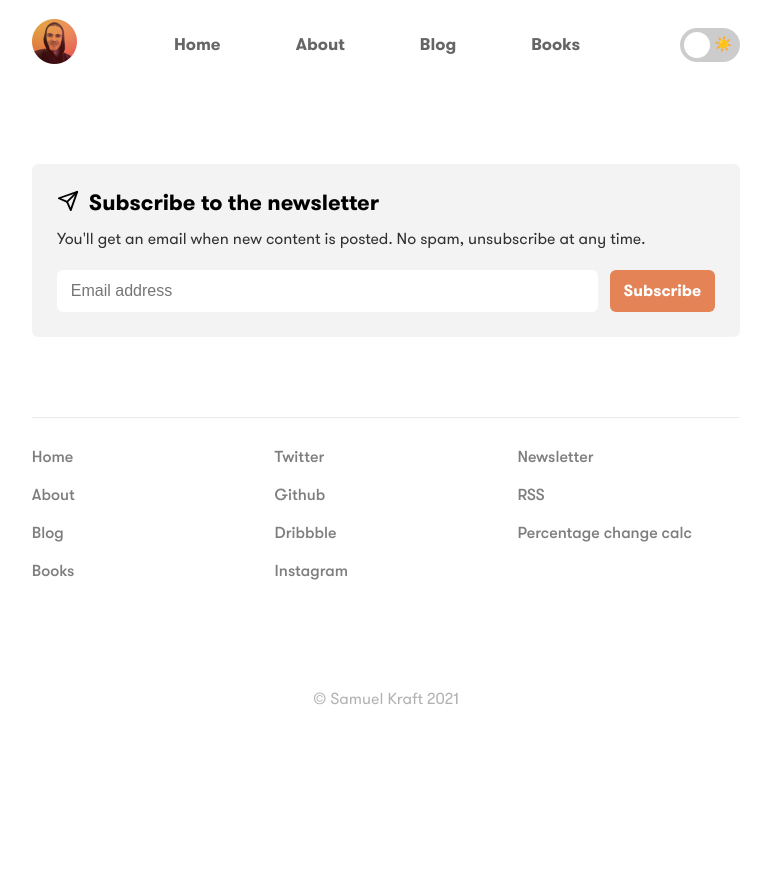
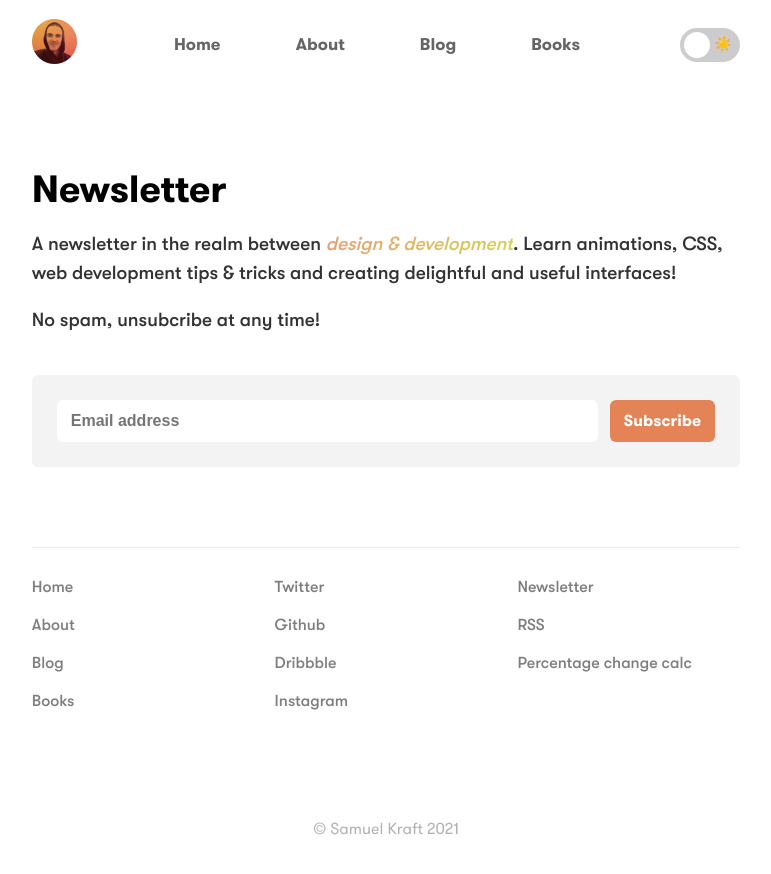
Before and after one commit to samuelkraft/samuelkraft-next, a Next.js app: page /newsletter in a window 1280 px wide. Shown: the top 874 px of the page, without its empty margins (254-1025 px from the left). Before the commit the page ends 800 px from the top, so only its background shows below. Built offline with nearby package versions, Linux system fonts and the light colour scheme; no server answers.

Commit message:
Updated newsletter page and component

```diff
--- a/components/pageheader.module.scss
+++ b/components/pageheader.module.scss
@@ -3,6 +3,14 @@
 
   @media (min-width: 480px) {
     margin-bottom: 90px;
+  }
+}
+
+.wrapperCompact {
+  margin-bottom: 30px;
+
+  @media (min-width: 480px) {
+    margin-bottom: 40px;
   }
 }
 
--- a/components/pageheader.tsx
+++ b/components/pageheader.tsx
@@ -4,10 +4,11 @@ type PageHeaderProps = {
   title: string
   description?: string
   children?: JSX.Element
+  compact?: boolean
 }
 
-const PageHeader = ({ title, description, children }: PageHeaderProps): JSX.Element => (
-  <div className={styles.wrapper}>
+const PageHeader = ({ title, description, children, compact }: PageHeaderProps): JSX.Element => (
+  <div className={compact ? styles.wrapperCompact : styles.wrapper}>
     <h1 className={styles.title}>{title}</h1>
     {description && <p className={styles.description}>{description}</p>}
     {children}
--- a/components/project.module.scss
+++ b/components/project.module.scss
@@ -22,11 +22,15 @@
 }
 
 .small {
-  padding-bottom: 100%;
+  padding-bottom: 65%;
+  @media (min-width: 480px) {
+    padding-bottom: 100%;
+  }
 
   .imageAnimationWrapper {
     right: 5%;
     left: 5%;
+    transform: translateY(30px);
   }
 }
 
--- a/components/newsletter.module.scss
+++ b/components/subscribe.module.scss
@@ -24,7 +24,7 @@
 }
 
 .title {
-  margin-bottom: 10px;
+  margin-bottom: 15px;
   font-weight: 700;
   font-size: 20px;
   line-height: 1.3;
@@ -39,7 +39,7 @@
   margin-right: 12px;
   padding: 12px 14px;
   color: var(--text);
-  font-weight: 500;
+  font-weight: 600;
   font-size: 16px;
   background-color: var(--inputBg);
   border: none;
@@ -54,7 +54,7 @@
   opacity: 0.8;
 
   @media (min-width: 480px) {
-    font-size: 16px;
+    font-size: 18px;
   }
 }
 
@@ -89,3 +89,10 @@
   opacity: 0;
   transition: opacity 300ms ease-out;
 }
+
+.em {
+  font-weight: 500;
+  background: -webkit-linear-gradient(-45deg, var(--brand), var(--secondary));
+  -webkit-background-clip: text;
+  -webkit-text-fill-color: transparent;
+}
--- a/components/newsletter.tsx
+++ b/components/subscribe.tsx
@@ -5,9 +5,11 @@ import { useRouter, NextRouter } from 'next/router'
 
 import Button from 'components/button'
 
-import styles from './newsletter.module.scss'
+import styles from './subscribe.module.scss'
 
-const Newsletter = ({ title }: { title?: string }) => {
+type SubscribeProps = { title?: string; header?: boolean; className?: string }
+
+const Subscribe = ({ title, header = true, className }: SubscribeProps) => {
   const { query } = useRouter() as NextRouter
   const inputEl = useRef(null)
   const [message, setMessage] = useState('')
@@ -39,9 +41,10 @@ const Newsletter = ({ title }: { title?: string }) => {
     setMessage('Thanks! Check you inbox for a confirmation email ✨')
   }
 
+  const wrapperClassName = cn(styles.wrapper, className)
   if (query.confirmed) {
     return (
-      <div className={styles.wrapper}>
+      <div className={wrapperClassName}>
         <header className={styles.header}>
           <CheckCircle style={{ color: 'green' }} />
           <h4 className={styles.title}>Thanks for confirming your email!</h4>
@@ -54,12 +57,20 @@ const Newsletter = ({ title }: { title?: string }) => {
   }
 
   return (
-    <form onSubmit={subscribe} className={styles.wrapper}>
-      <header className={styles.header}>
-        <Send />
-        <p className={styles.title}>{title || 'Subscribe to the newsletter'}</p>
-      </header>
-      <p className={styles.description}>You&apos;ll get an email when new content is posted. No spam, unsubscribe at any time.</p>
+    <form onSubmit={subscribe} className={wrapperClassName}>
+      {header && (
+        <>
+          <header className={styles.header}>
+            <Send />
+            <p className={styles.title}>{title || 'Enjoyed this post? Subscribe to the newsletter!'}</p>
+          </header>
+          <p className={styles.description}>
+            A newsletter in the realm between <em className={styles.em}>design &amp; development</em>. Learn animations, CSS, web
+            development tips &amp; tricks and creating delightful and useful interfaces!
+          </p>
+          <p className={styles.description}>No spam, unsubcribe at any time!</p>
+        </>
+      )}
       <label htmlFor="email-input" className="sr-only">
         Email address
       </label>
@@ -74,4 +85,4 @@ const Newsletter = ({ title }: { title?: string }) => {
   )
 }
 
-export default Newsletter
+export default Subscribe
--- a/pages/blog.tsx
+++ b/pages/blog.tsx
@@ -9,7 +9,7 @@ import readingTime from 'reading-time'
 // Components
 import Page from 'components/page'
 import PageHeader from 'components/pageheader'
-import Newsletter from 'components/newsletter'
+import Subscribe from 'components/subscribe'
 import BlogImage from 'components/blogimage'
 
 // Utils
@@ -76,7 +76,7 @@ const Blog = ({ posts }: BlogProps): JSX.Element => {
             )
           })}
       </ul>
-      <Newsletter />
+      <Subscribe title="Subscribe to the newsletter" />
     </Page>
   )
 }
--- a/pages/blog/[slug].tsx
+++ b/pages/blog/[slug].tsx
@@ -19,7 +19,7 @@ import Warning from 'components/warning'
 import HitCounter from 'components/hitcounter'
 import LikeButton from 'components/likebutton'
 import { NowPlayingIcon } from 'components/nowplaying'
-import Newsletter from 'components/newsletter'
+import Subscribe from 'components/subscribe'
 import BlogImage from 'components/blogimage'
 import SegmentedControl from 'components/segmentedcontrol'
 import Messages, { TailBreakdown } from 'components/messages'
@@ -123,7 +123,7 @@ const Post = ({ source }: PostProps): JSX.Element => {
         }}
       />
       {meta.image && <BlogImage src={meta.image} alt={meta.title} />}
-      <PageHeader title={meta.title}>
+      <PageHeader title={meta.title} compact>
         <p className={styles.meta}>
           Published on {formattedDate} <span>&middot;</span> {meta.readingTime.text}
           <HitCounter slug={meta.slug} />
@@ -133,7 +133,7 @@ const Post = ({ source }: PostProps): JSX.Element => {
       <div className={styles.buttons}>
         <LikeButton slug={meta.slug} />
       </div>
-      <Newsletter title="Enjoyed this post? Subscribe to the newsletter!" />
+      <Subscribe />
     </Page>
   )
 }
--- a/pages/blog/post.module.scss
+++ b/pages/blog/post.module.scss
@@ -1,12 +1,10 @@
 .article {
-  margin-top: -20px;
   margin-bottom: 40px;
   color: var(--text);
   font-size: 1.125em;
   line-height: 1.6;
 
   @media (min-width: 480px) {
-    margin-top: -40px;
     margin-bottom: 60px;
   }
 
--- /dev/null
+++ b/pages/newsletter.module.scss
@@ -0,0 +1,5 @@
+.em {
+  background: -webkit-linear-gradient(-45deg, var(--brand), var(--secondary));
+  -webkit-background-clip: text;
+  -webkit-text-fill-color: transparent;
+}
--- a/pages/newsletter.tsx
+++ b/pages/newsletter.tsx
@@ -1,10 +1,52 @@
 import Page from 'components/page'
-import Newsletter from 'components/newsletter'
+import PageHeader from 'components/pageheader'
+import Subscribe from 'components/subscribe'
+import { NextSeo } from 'next-seo'
 
-const NewsletterPage = (): JSX.Element => (
-  <Page>
-    <Newsletter />
-  </Page>
-)
+import styles from './newsletter.module.scss'
+
+const NewsletterPage = (): JSX.Element => {
+  const seoTitle = 'Newsletter | Samuel Kraft'
+  const seoDesc =
+    'A newsletter in the realm between design & development. Learn animations, CSS, web development tips & tricks and creating delightful and useful interfaces!'
+
+  return (
+    <Page>
+      <NextSeo
+        title={seoTitle}
+        description={seoDesc}
+        openGraph={{
+          title: seoTitle,
+          url: `https://samuelkraft.com/newsletter/`,
+          description: seoDesc,
+          site_name: 'Samuel Kraft',
+          images: [
+            {
+              url: 'https://samuelkraft.com/newsletter.png',
+              alt: 'A newsletter in the realm between design & development',
+            },
+          ],
+        }}
+        twitter={{
+          cardType: 'summary_large_image',
+        }}
+      />
+      <PageHeader
+        title="Newsletter"
+        description={
+          <>
+            <p>
+              A newsletter in the realm between <em className={styles.em}>design &amp; development</em>. Learn animations, CSS, web
+              development tips &amp; tricks and creating delightful and useful interfaces!
+            </p>
+            <p>No spam, unsubcribe at any time!</p>
+          </>
+        }
+        compact
+      />
+      <Subscribe header={false} />
+    </Page>
+  )
+}
 
 export default NewsletterPage
--- a/styles/globals.scss
+++ b/styles/globals.scss
@@ -38,6 +38,7 @@
   --likeButton: rgba(0, 0, 0, 0.05);
   --likeButtonHover: rgba(0, 0, 0, 0.1);
   --shadow: 0 1px 3px rgba(0, 0, 0, 0.1);
+  --secondary: #caca28;
 }
 
 [data-theme='dark'] {
@@ -50,6 +51,7 @@
   --inputBg: #292929;
   --likeButton: rgba(255, 255, 255, 0.2);
   --likeButtonHover: rgba(255, 255, 255, 0.3);
+  --secondary: yellow;
 }
 
 html,
```
Also changed, not shown: components/project.tsx (+22 -4 lines), public/newsletter.png (added).
